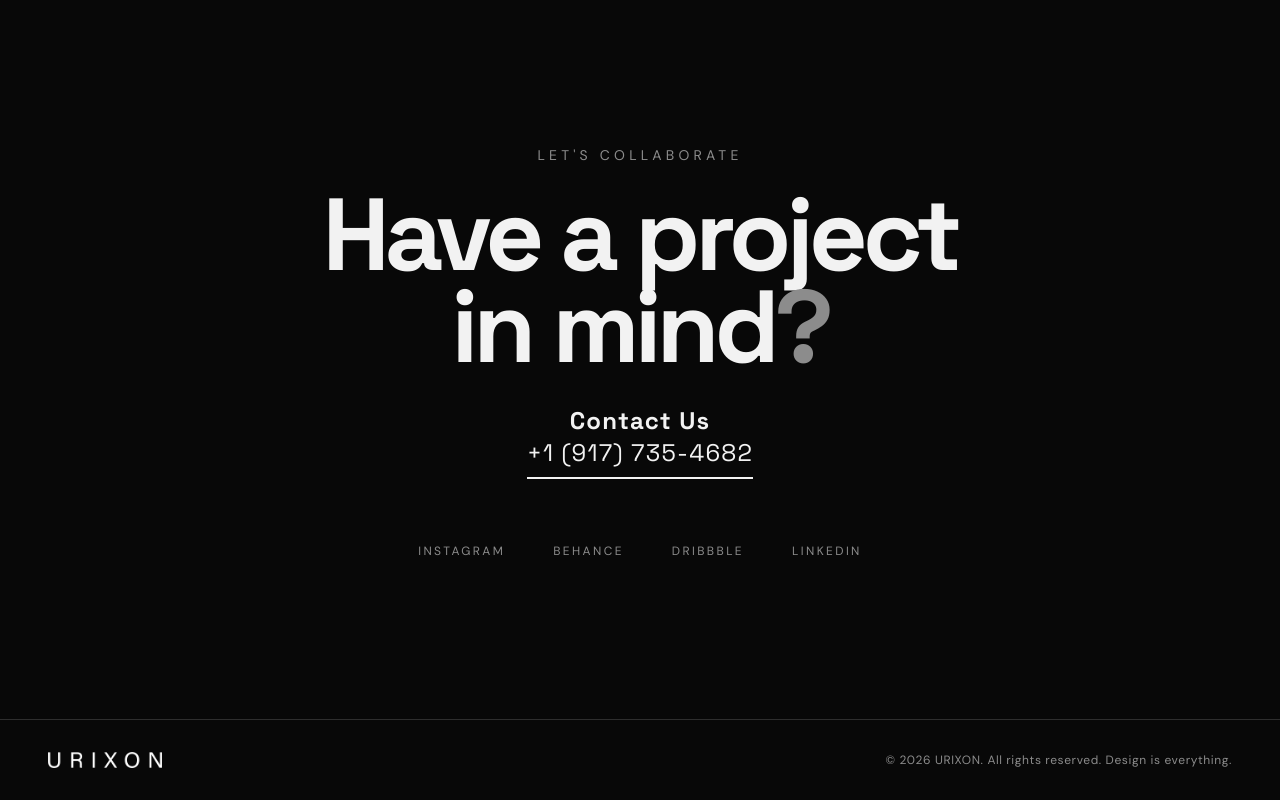
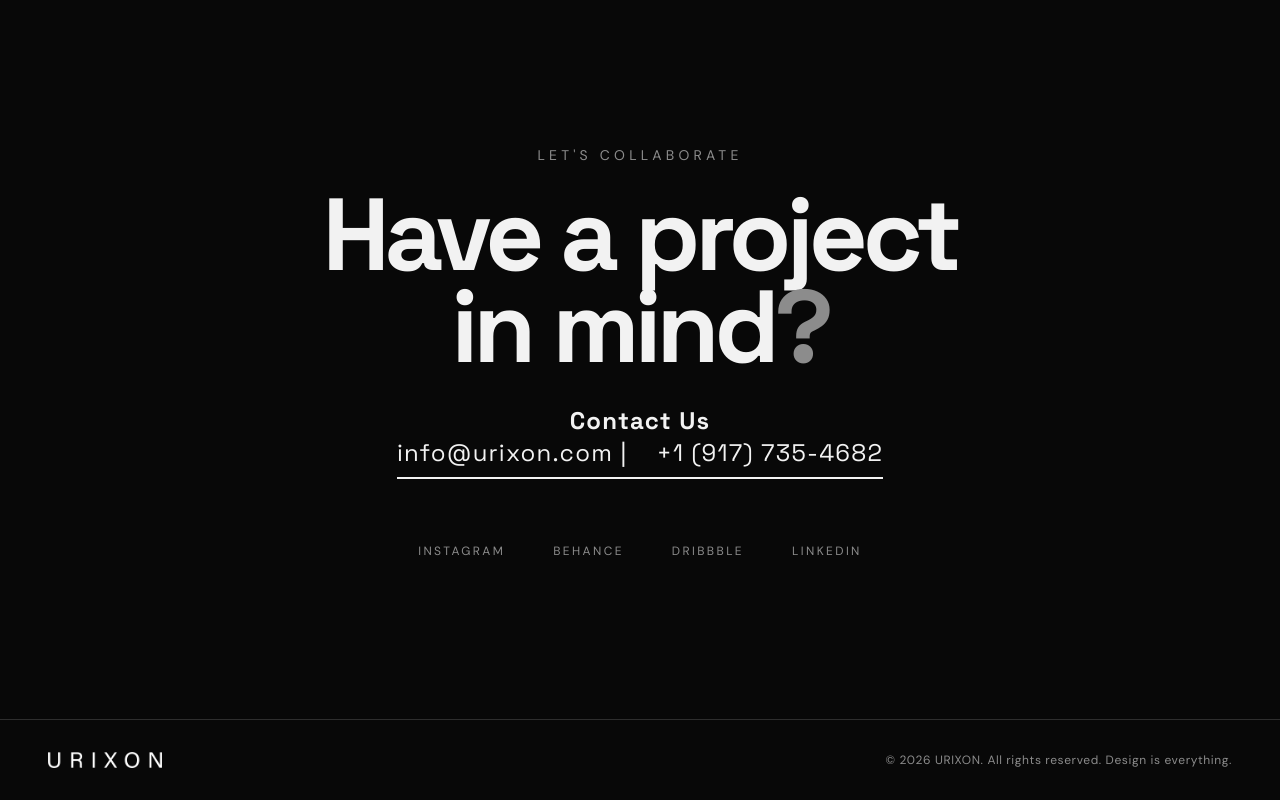
Before and after one commit to zpro44356-dotcom/urixon.com, a React (Vite) app: page / in a window 1280 px wide. Shown: the part 6942-7742 px from the top of the page. Built offline with nearby package versions, Linux system fonts and the light colour scheme; the HTML template or start-up script is replaced by a standard one.

Commit message:
email added

```diff
--- a/src/components/ContactSection.tsx
+++ b/src/components/ContactSection.tsx
@@ -32,7 +32,7 @@ const ContactSection = () => {
             transition={{ duration: 0.2 }}
           >
             <p><b>Contact Us</b> </p>
-            +1 (917) 735-4682
+            info@urixon.com | &nbsp;&nbsp;&nbsp;+1 (917) 735-4682
           </motion.a>
 
           <div className="flex justify-center gap-12 mt-16">
```
